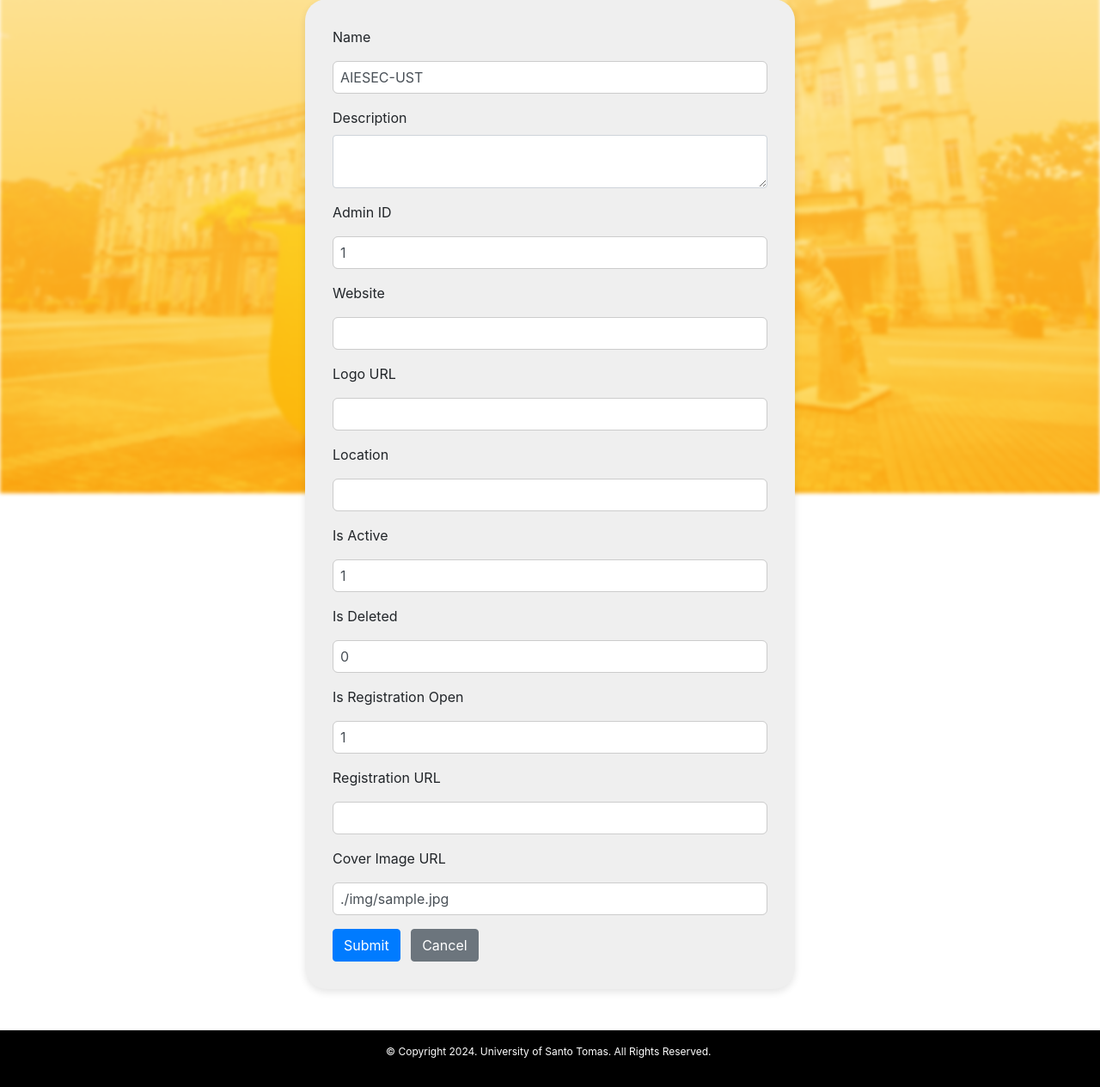
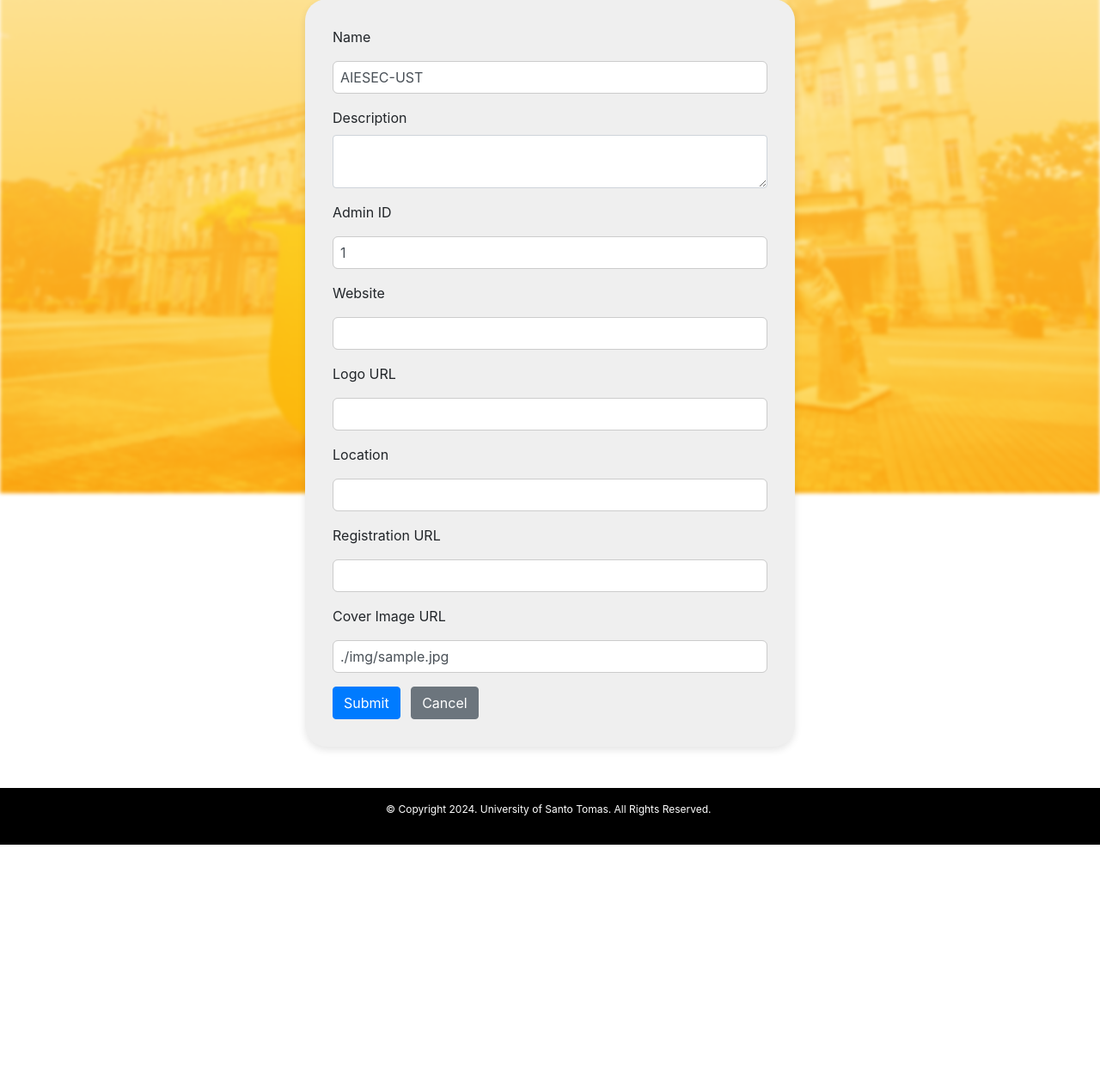
Before and after one commit to ICS2609-2ITI-2024/tomconnect, a PHP site: page /admin/organizations_update.php?org_id=1 in a window 1280 px wide. Shown: the part 146-1411 px from the top of the page at 86% size. After the commit the page ends 1129 px from the top, so only its background shows below. Run offline with PHP 8.4, Linux system fonts and the light colour scheme; data comes from the database, SQL or seed files in the repository.

Commit message:
update on orgs admin

```diff
--- a/public/admin/organizations_update.php
+++ b/public/admin/organizations_update.php
@@ -12,8 +12,8 @@ use Tomconnect\Models\OrganizationModel;
 Header::render('Tomconnect Update Organization');
 
 // Define variables and initialize with empty values
-$name = $description = $admin_id = $website = $logo_url = $location = $is_active = $is_deleted = $is_registration_open = $registration_url = $cover_img_url = "";
-$name_err = $description_err = $admin_id_err = $website_err = $logo_url_err = $location_err = $is_active_err = $is_deleted_err = $is_registration_open_err = $registration_url_err = $cover_img_url_err = "";
+$name = $description = $admin_id = $website = $logo_url = $location = $registration_url = $cover_img_url = "";
+$name_err = $description_err = $admin_id_err = $website_err = $logo_url_err = $location_err = $registration_url_err = $cover_img_url_err = "";
 
 // Processing form data when form is submitted
 if ($_SERVER["REQUEST_METHOD"] == "POST" && isset($_POST["org_id"]) && !empty($_POST["org_id"])) {
@@ -68,30 +68,6 @@ if ($_SERVER["REQUEST_METHOD"] == "POST" && isset($_POST["org_id"]) && !empty($_
         $location = $input_location;
     }
 
-    // Validate Is Active
-    $input_is_active = trim($_POST["is_active"]);
-    if ($input_is_active === "") {
-        $is_active_err = "Please enter a valid status.";
-    } else {
-        $is_active = $input_is_active;
-    }
-
-    // Validate Is Deleted
-    $input_is_deleted = trim($_POST["is_deleted"]);
-    if ($input_is_deleted === "") {
-        $is_deleted_err = "Please enter a valid status.";
-    } else {
-        $is_deleted = $input_is_deleted;
-    }
-
-    // Validate Is Registration Open
-    $input_is_registration_open = trim($_POST["is_registration_open"]);
-    if ($input_is_registration_open === "") {
-        $is_registration_open_err = "Please enter a valid status.";
-    } else {
-        $is_registration_open = $input_is_registration_open;
-    }
-
     // Validate Registration URL
     $input_registration_url = trim($_POST["registration_url"]);
     if (empty($input_registration_url)) {
@@ -109,7 +85,7 @@ if ($_SERVER["REQUEST_METHOD"] == "POST" && isset($_POST["org_id"]) && !empty($_
     }
 
     // Check input errors before inserting in database
-    if (empty($name_err) && empty($description_err) && empty($admin_id_err) && empty($website_err) && empty($logo_url_err) && empty($location_err) && empty($is_active_err) && empty($is_deleted_err) && empty($is_registration_open_err) && empty($registration_url_err) && empty($cover_img_url_err)) {
+    if (empty($name_err) && empty($description_err) && empty($admin_id_err) && empty($website_err) && empty($logo_url_err) && empty($location_err) && empty($registration_url_err) && empty($cover_img_url_err)) {
         // Prepare data array
         $data = [
             'name' => $name,
@@ -118,9 +94,6 @@ if ($_SERVER["REQUEST_METHOD"] == "POST" && isset($_POST["org_id"]) && !empty($_
             'website' => $website,
             'logo_url' => $logo_url,
             'location' => $location,
-            'is_active' => $is_active,
-            'is_deleted' => $is_deleted,
-            'is_registration_open' => $is_registration_open,
             'registration_url' => $registration_url,
             'cover_img_url' => $cover_img_url
         ];
@@ -149,9 +122,6 @@ if ($_SERVER["REQUEST_METHOD"] == "POST" && isset($_POST["org_id"]) && !empty($_
             $website = $organization["website"];
             $logo_url = $organization["logo_url"];
             $location = $organization["location"];
-            $is_active = $organization["is_active"];
-            $is_deleted = $organization["is_deleted"];
-            $is_registration_open = $organization["is_registration_open"];
             $registration_url = $organization["registration_url"];
             $cover_img_url = $organization["cover_img_url"];
         } else {
@@ -233,24 +203,6 @@ if ($_SERVER["REQUEST_METHOD"] == "POST" && isset($_POST["org_id"]) && !empty($_
                         </div>
 
                         <div class="form-group">
-                            <label>Is Active</label>
-                            <input type="text" name="is_active" class="form-control <?php echo (!empty($is_active_err)) ? 'is-invalid' : ''; ?>" value="<?php echo $is_active; ?>">
-                            <span class="invalid-feedback"><?php echo $is_active_err; ?></span>
-                        </div>
-
-                        <div class="form-group">
-                            <label>Is Deleted</label>
-                            <input type="text" name="is_deleted" class="form-control <?php echo (!empty($is_deleted_err)) ? 'is-invalid' : ''; ?>" value="<?php echo $is_deleted; ?>">
-                            <span class="invalid-feedback"><?php echo $is_deleted_err; ?></span>
-                        </div>
-
-                        <div class="form-group">
-                            <label>Is Registration Open</label>
-                            <input type="text" name="is_registration_open" class="form-control <?php echo (!empty($is_registration_open_err)) ? 'is-invalid' : ''; ?>" value="<?php echo $is_registration_open; ?>">
-                            <span class="invalid-feedback"><?php echo $is_registration_open_err; ?></span>
-                        </div>
-
-                        <div class="form-group">
                             <label>Registration URL</label>
                             <input type="text" name="registration_url" class="form-control <?php echo (!empty($registration_url_err)) ? 'is-invalid' : ''; ?>" value="<?php echo $registration_url; ?>">
                             <span class="invalid-feedback"><?php echo $registration_url_err; ?></span>
--- a/public/sass/_login.scss
+++ b/public/sass/_login.scss
@@ -14,6 +14,7 @@ Specific styles for the login page.
     -webkit-backdrop-filter: blur( 5px );
     border-radius: 15px;
     border: 1px solid rgba( 255, 255, 255, 0.18 );
+    z-index: 1;
 }
 
 .logo-login {
```
Also changed, not shown: public/css/main.css, 1 other file.
